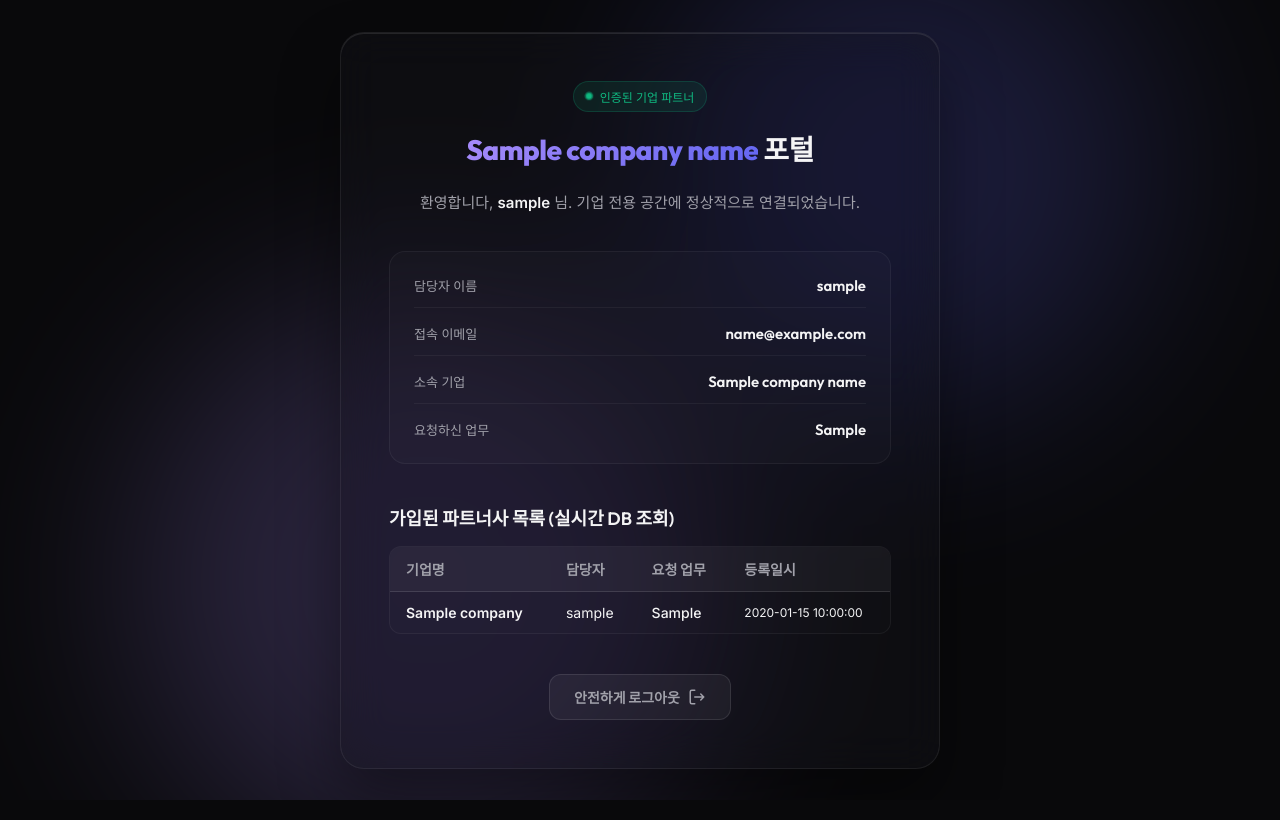
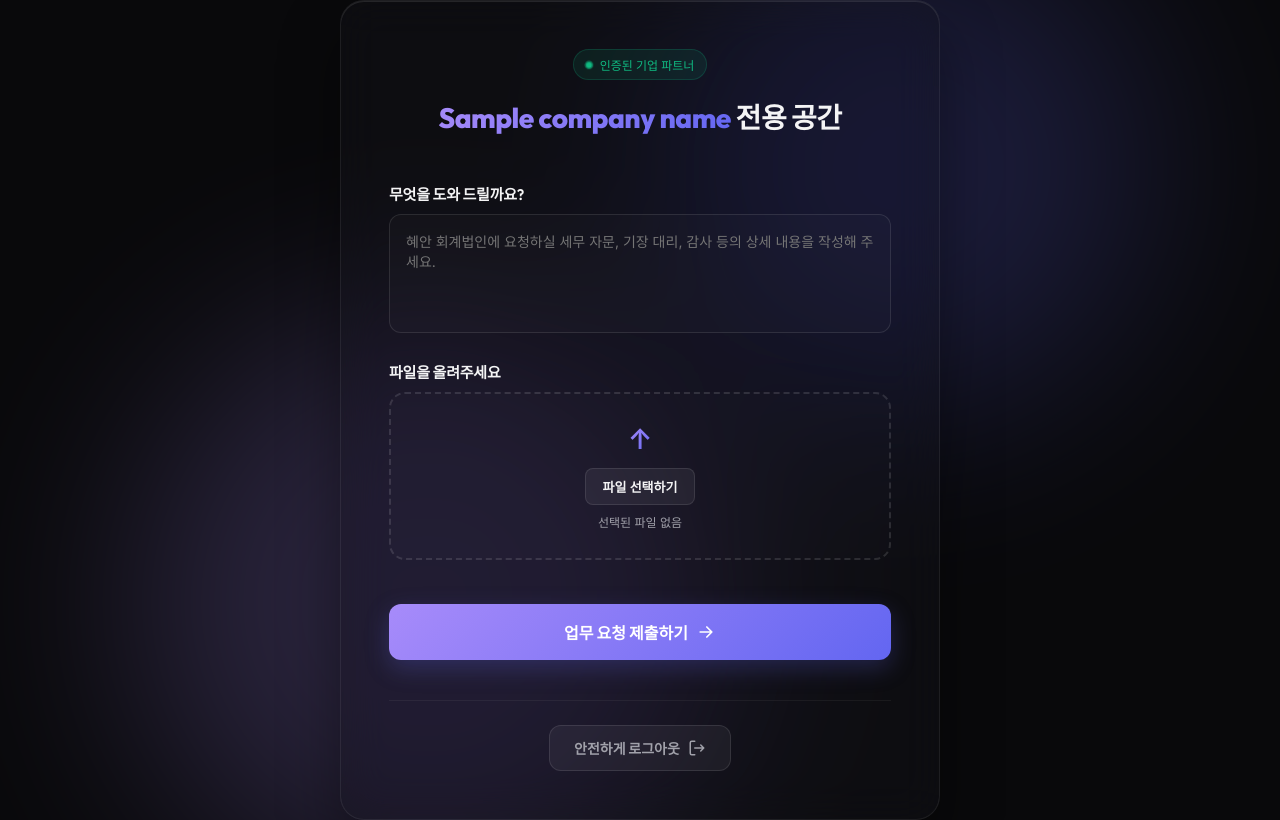
Before and after one commit to Bright-Sunny-Kim/landing_page, a Flask app: template templates/company.html in a window 1280 px wide. Run offline with Flask 3, Linux system fonts and the light colour scheme; the template is opened without the code that fills it: most values are stand-ins (such as "Sample title", 1, 10 or a date in 2020).

Commit message:
Implement Master portal routing for cpaeastsun@gmail.com and simplify company dashboard with request/upload forms

```diff
--- a/app.py
+++ b/app.py
@@ -1,11 +1,18 @@
 import os
 import sqlite3
-from flask import Flask, request, render_template, redirect, url_for, session
+from flask import Flask, request, render_template, redirect, url_for, session, jsonify
+from werkzeug.utils import secure_filename
 
 app = Flask(__name__)
 app.secret_key = os.urandom(24)
 
 DB_PATH = 'database.db'
+UPLOAD_FOLDER = 'uploads'
+os.makedirs(UPLOAD_FOLDER, exist_ok=True)
+app.config['UPLOAD_FOLDER'] = UPLOAD_FOLDER
+
+# 마스터 관리자 이메일 상수 정의
+MASTER_EMAIL = 'cpaeastsun@gmail.com'
 
 def get_db_connection():
     conn = sqlite3.connect(DB_PATH)
@@ -33,7 +40,9 @@ init_db()
 
 @app.route('/')
 def index():
-    if 'company' in session:
+    if 'email' in session:
+        if session['email'] == MASTER_EMAIL:
+            return redirect(url_for('master_page'))
         return redirect(url_for('company_page', company_name=session['company']))
     return render_template('login.html')
 
@@ -80,26 +89,61 @@ def login():
     finally:
         conn.close()
 
+    if email == MASTER_EMAIL:
+        return redirect(url_for('master_page'))
     return redirect(url_for('company_page', company_name=session['company']))
 
 @app.route('/company/<company_name>')
 def company_page(company_name):
-    if 'company' not in session or session['company'] != company_name:
+    # 로그인 세션 확인 및 마스터인 경우 마스터 페이지로 안내
+    if 'email' not in session:
         return redirect(url_for('index'))
 
-    # 전체 파트너사 목록 조회 (요청 업무 포함)
+    if session['email'] == MASTER_EMAIL:
+        return redirect(url_for('master_page'))
+
+    if session['company'] != company_name:
+        return redirect(url_for('index'))
+
+    # 성공 메시지 여부 획득 (문의 제출 후 리다이렉트 시 사용)
+    success = request.args.get('success', 'false') == 'true'
+
+    return render_template('company.html',
+                           company_name=company_name,
+                           success=success)
+
+@app.route('/master')
+def master_page():
+    # 보안 권한 검증: 마스터 이메일인지 체크
+    if 'email' not in session or session['email'] != MASTER_EMAIL:
+        return redirect(url_for('index'))
+
+    # 전체 파트너사 목록 조회
     conn = get_db_connection()
     cursor = conn.cursor()
     cursor.execute('SELECT company, username, task_type, created_at FROM users ORDER BY id DESC')
     partners = cursor.fetchall()
     conn.close()
 
-    return render_template('company.html',
-                           company_name=company_name,
-                           username=session.get('username'),
-                           email=session.get('email'),
-                           task_type=session.get('task_type'),
-                           partners=partners)
+    return render_template('master.html', partners=partners)
+
+@app.route('/submit-request', methods=['POST'])
+def submit_request():
+    if 'email' not in session:
+        return jsonify({'error': '세션이 만료되었습니다. 다시 로그인해 주세요.'}), 401
+
+    # 문의 및 파일 데이터 받기
+    help_text = request.form.get('help_text')
+    file = request.files.get('file')
+
+    if file and file.filename != '':
+        filename = secure_filename(file.filename)
+        # 로컬 업로드 폴더에 저장
+        file.save(os.path.join(app.config['UPLOAD_FOLDER'], filename))
+
+    # 여기서는 접수 완료 상태로 세션 유지 후 다시 기업 포털로 이동
+    # 프로덕션에서는 이 문의를 추가 DB 테이블에 보존할 수 있음
+    return redirect(url_for('company_page', company_name=session['company'], success='true'))
 
 @app.route('/logout')
 def logout():
--- a/static/css/style.css
+++ b/static/css/style.css
@@ -254,6 +254,7 @@ h1 {
     transition: all 0.3s ease;
     margin-top: 16px;
     overflow: hidden;
+    width: 100%;
 }
 
 .btn-submit:hover {
@@ -287,6 +288,10 @@ h1 {
     max-width: 100%;
 }
 
+.dashboard-card.master-card {
+    max-width: 800px; /* 마스터 대시보드는 표 조회를 위해 좀 더 넓게 설정 */
+}
+
 .status-badge {
     display: inline-flex;
     align-items: center;
@@ -300,6 +305,33 @@ h1 {
     font-weight: 500;
     margin-bottom: 20px;
     align-self: center;
+}
+
+.status-badge.master-badge {
+    background: rgba(167, 139, 250, 0.1);
+    border-color: rgba(167, 139, 250, 0.25);
+    color: #a78bfa;
+}
+
+.status-badge.master-badge .pulse-dot {
+    background: #a78bfa;
+    box-shadow: 0 0 0 0 rgba(167, 139, 250, 0.7);
+    animation: pulse-master 1.6s infinite;
+}
+
+@keyframes pulse-master {
+    0% {
+        transform: scale(0.95);
+        box-shadow: 0 0 0 0 rgba(167, 139, 250, 0.7);
+    }
+    70% {
+        transform: scale(1);
+        box-shadow: 0 0 0 6px rgba(167, 139, 250, 0);
+    }
+    100% {
+        transform: scale(0.95);
+        box-shadow: 0 0 0 0 rgba(167, 139, 250, 0);
+    }
 }
 
 .pulse-dot {
@@ -352,49 +384,142 @@ h1 {
     color: var(--text-primary);
 }
 
-/* User Info Section */
-.user-info-section {
-    background: rgba(255, 255, 255, 0.02);
-    border: 1px solid rgba(255, 255, 255, 0.05);
-    border-radius: 16px;
-    padding: 24px;
+/* Request Form Styling (For company portal) */
+.request-form {
+    display: flex;
+    flex-direction: column;
+    gap: 28px;
     margin-bottom: 40px;
+    width: 100%;
 }
 
-.info-card {
+.form-group-block {
     display: flex;
     flex-direction: column;
-    gap: 16px;
+    gap: 10px;
+    width: 100%;
 }
 
-.info-item {
-    display: flex;
-    justify-content: space-between;
-    align-items: center;
-    padding-bottom: 12px;
-    border-bottom: 1px solid rgba(255, 255, 255, 0.05);
+.field-label {
+    font-family: var(--font-header);
+    font-size: 15px;
+    font-weight: 600;
+    color: var(--text-primary);
+    text-align: left;
+    letter-spacing: -0.2px;
 }
 
-.info-item:last-child {
-    padding-bottom: 0;
-    border-bottom: none;
+textarea {
+    width: 100%;
+    background: rgba(255, 255, 255, 0.02);
+    border: 1px solid rgba(255, 255, 255, 0.1);
+    border-radius: 12px;
+    padding: 16px;
+    color: var(--text-primary);
+    font-family: var(--font-body);
+    font-size: 14px;
+    outline: none;
+    resize: none;
+    transition: all 0.3s ease;
 }
 
-.info-label {
+textarea:focus {
+    border-color: #a78bfa;
+    background: rgba(255, 255, 255, 0.04);
+    box-shadow: 0 0 15px rgba(167, 139, 250, 0.15);
+}
+
+/* File Upload Field */
+.file-input-hidden {
+    display: none;
+}
+
+.file-drop-area {
+    display: flex;
+    flex-direction: column;
+    align-items: center;
+    justify-content: center;
+    border: 2px dashed rgba(255, 255, 255, 0.12);
+    border-radius: 16px;
+    padding: 28px;
+    background: rgba(255, 255, 255, 0.01);
+    cursor: pointer;
+    transition: all 0.3s ease;
+    width: 100%;
+}
+
+.file-drop-area:hover {
+    border-color: #a78bfa;
+    background: rgba(167, 139, 250, 0.03);
+}
+
+.upload-cloud-icon {
+    font-size: 28px;
+    margin-bottom: 12px;
+    background: var(--primary-gradient);
+    -webkit-background-clip: text;
+    -webkit-text-fill-color: transparent;
+    font-weight: bold;
+}
+
+.file-select-btn {
+    font-size: 13px;
+    font-weight: 600;
+    color: var(--text-primary);
+    background: rgba(255, 255, 255, 0.06);
+    border: 1px solid rgba(255, 255, 255, 0.1);
+    padding: 8px 16px;
+    border-radius: 8px;
+    margin-bottom: 8px;
+    transition: background 0.2s ease;
+}
+
+.file-drop-area:hover .file-select-btn {
+    background: #6366f1;
+    border-color: #6366f1;
+}
+
+.file-name-preview {
+    font-size: 12px;
     color: var(--text-secondary);
-    font-size: 13px;
+}
+
+/* Alert Box */
+.alert-success-box {
+    display: flex;
+    align-items: center;
+    gap: 12px;
+    background: rgba(16, 185, 129, 0.08);
+    border: 1px solid rgba(16, 185, 129, 0.2);
+    border-radius: 12px;
+    padding: 14px 20px;
+    margin-bottom: 28px;
+    width: 100%;
+}
+
+.alert-icon {
+    color: var(--success-color);
+    font-weight: bold;
+    font-size: 16px;
+}
+
+.alert-text {
+    font-size: 14px;
+    color: #e6fcf5;
     font-weight: 500;
 }
 
-.info-value {
-    font-family: var(--font-header);
-    font-weight: 600;
-    font-size: 15px;
+/* Partners Table Styles (For master portal) */
+.partners-section {
+    margin-bottom: 40px;
+    width: 100%;
 }
 
-/* Partners Table Styles */
-.partners-section {
-    margin-bottom: 40px;
+.section-header-flex {
+    display: flex;
+    justify-content: space-between;
+    align-items: flex-end;
+    margin-bottom: 16px;
     width: 100%;
 }
 
@@ -402,13 +527,22 @@ h1 {
     font-family: var(--font-header);
     font-size: 18px;
     font-weight: 600;
-    margin-bottom: 16px;
     color: var(--text-primary);
-    text-align: left;
+    margin: 0;
+}
+
+.partner-count {
+    font-size: 13px;
+    color: var(--text-secondary);
+}
+
+.partner-count strong {
+    color: #a78bfa;
+    font-weight: 600;
 }
 
 .table-container {
-    max-height: 250px;
+    max-height: 350px; /* 마스터 대시보드에서는 세로 길이를 살짝 늘림 */
     overflow-y: auto;
     border-radius: 12px;
     background: rgba(255, 255, 255, 0.01);
@@ -442,7 +576,7 @@ h1 {
 
 .partners-table th,
 .partners-table td {
-    padding: 12px 16px;
+    padding: 14px 18px; /* 패딩을 약간 늘려 가독성 확보 */
 }
 
 .partners-table th {
@@ -488,6 +622,8 @@ h1 {
 .dashboard-footer {
     display: flex;
     justify-content: center;
+    border-top: 1px solid rgba(255, 255, 255, 0.05);
+    padding-top: 24px;
 }
 
 .btn-logout {
--- a/static/js/main.js
+++ b/static/js/main.js
@@ -1,6 +1,7 @@
 // Premium Interaction JavaScript
 
 document.addEventListener('DOMContentLoaded', () => {
+    // 1. 로그인 폼 유효성 체크
     const loginForm = document.getElementById('login-form');
     const submitBtn = document.getElementById('btn-submit');
 
@@ -9,15 +10,14 @@ document.addEventListener('DOMContentLoaded', () => {
             const emailInput = document.getElementById('email');
             const companyInput = document.getElementById('company');
             const usernameInput = document.getElementById('username');
+            const taskInput = document.getElementById('task_type');
 
-            // 기본 유효성 체크
-            if (!emailInput.value.trim() || !companyInput.value.trim() || !usernameInput.value.trim()) {
+            if (!emailInput.value.trim() || !companyInput.value.trim() || !usernameInput.value.trim() || !taskInput.value) {
                 e.preventDefault();
                 alert('모든 필드를 입력해 주세요.');
                 return;
             }
 
-            // 이메일 정규식 유효성 체크
             const emailRegex = /^[^\s@]+@[^\s@]+\.[^\s@]+$/;
             if (!emailRegex.test(emailInput.value.trim())) {
                 e.preventDefault();
@@ -25,7 +25,6 @@ document.addEventListener('DOMContentLoaded', () => {
                 return;
             }
 
-            // 제출 시 마이크로 애니메이션 및 상태 변경
             submitBtn.disabled = true;
             submitBtn.style.opacity = '0.8';
             submitBtn.querySelector('span').textContent = '데이터 처리 중...';
@@ -37,5 +36,22 @@ document.addEventListener('DOMContentLoaded', () => {
         });
     }
 
-    // 인풋 필드에 포커스 되었을 때 추가 비주얼 효과가 필요하다면 여기에 추가 작성 가능
+    // 2. 파일 첨부명 실시간 미리보기 (마이크로 인터랙션)
+    const fileInput = document.getElementById('file');
+    const fileNamePreview = document.getElementById('file-name-preview');
+
+    if (fileInput && fileNamePreview) {
+        fileInput.addEventListener('change', (e) => {
+            if (e.target.files && e.target.files.length > 0) {
+                const name = e.target.files[0].name;
+                fileNamePreview.textContent = name;
+                fileNamePreview.style.color = '#a78bfa'; // 파일이 선택되면 글자색 변경
+                fileNamePreview.style.fontWeight = '500';
+            } else {
+                fileNamePreview.textContent = '선택된 파일 없음';
+                fileNamePreview.style.color = 'var(--text-secondary)';
+                fileNamePreview.style.fontWeight = 'normal';
+            }
+        });
+    }
 });
--- a/templates/company.html
+++ b/templates/company.html
@@ -25,56 +25,42 @@
                     <span class="pulse-dot"></span>
                     <span>인증된 기업 파트너</span>
                 </div>
-                <h1 id="dashboard-heading"><span class="company-highlight">{{ company_name }}</span> 포털</h1>
-                <p class="welcome-message">환영합니다, <strong>{{ username }}</strong> 님. 기업 전용 공간에 정상적으로 연결되었습니다.</p>
+                <h1 id="dashboard-heading"><span class="company-highlight">{{ company_name }}</span> 전용 공간</h1>
             </header>
 
-            <section class="user-info-section">
-                <div class="info-card">
-                    <div class="info-item">
-                        <span class="info-label">담당자 이름</span>
-                        <span class="info-value" id="val-username">{{ username }}</span>
-                    </div>
-                    <div class="info-item">
-                        <span class="info-label">접속 이메일</span>
-                        <span class="info-value" id="val-email">{{ email }}</span>
-                    </div>
-                    <div class="info-item">
-                        <span class="info-label">소속 기업</span>
-                        <span class="info-value" id="val-company">{{ company_name }}</span>
-                    </div>
-                    <div class="info-item">
-                        <span class="info-label">요청하신 업무</span>
-                        <span class="info-value" id="val-task">{{ task_type }}</span>
+            {% if success %}
+            <div class="alert-success-box">
+                <span class="alert-icon">✓</span>
+                <span class="alert-text">문의사항과 첨부파일이 성공적으로 접수되었습니다.</span>
+            </div>
+            {% endif %}
+
+            <!-- 업무 요청 폼 -->
+            <form action="{{ url_for('submit_request') }}" method="POST" enctype="multipart/form-data" class="request-form">
+                <div class="form-group-block">
+                    <label for="help_text" class="field-label">무엇을 도와 드릴까요?</label>
+                    <textarea id="help_text" name="help_text" required rows="5" placeholder="혜안 회계법인에 요청하실 세무 자문, 기장 대리, 감사 등의 상세 내용을 작성해 주세요."></textarea>
+                </div>
+
+                <div class="form-group-block">
+                    <label class="field-label">파일을 올려주세요</label>
+                    <div class="file-upload-wrapper">
+                        <input type="file" id="file" name="file" class="file-input-hidden">
+                        <label for="file" class="file-drop-area">
+                            <span class="upload-cloud-icon">↑</span>
+                            <span class="file-select-btn">파일 선택하기</span>
+                            <span class="file-name-preview" id="file-name-preview">선택된 파일 없음</span>
+                        </label>
                     </div>
                 </div>
-            </section>
 
-            <section class="partners-section">
-                <h2 class="section-title">가입된 파트너사 목록 (실시간 DB 조회)</h2>
-                <div class="table-container">
-                    <table class="partners-table">
-                        <thead>
-                            <tr>
-                                <th>기업명</th>
-                                <th>담당자</th>
-                                <th>요청 업무</th>
-                                <th>등록일시</th>
-                            </tr>
-                        </thead>
-                        <tbody>
-                            {% for partner in partners %}
-                            <tr>
-                                <td class="col-company">{{ partner.company }}</td>
-                                <td>{{ partner.username }}</td>
-                                <td class="col-task">{{ partner.task_type }}</td>
-                                <td class="col-date">{{ partner.created_at }}</td>
-                            </tr>
-                            {% endfor %}
-                        </tbody>
-                    </table>
-                </div>
-            </section>
+                <button type="submit" id="btn-request-submit" class="btn-submit">
+                    <span>업무 요청 제출하기</span>
+                    <svg class="btn-arrow" viewBox="0 0 24 24" fill="none" xmlns="http://www.w3.org/2000/svg">
+                        <path d="M5 12H19M19 12L13 6M19 12L13 18" stroke="currentColor" stroke-width="2" stroke-linecap="round" stroke-linejoin="round"/>
+                    </svg>
+                </button>
+            </form>
 
             <footer class="dashboard-footer">
                 <a href="{{ url_for('logout') }}" id="btn-logout" class="btn-logout">
```
Also changed, not shown: templates/master.html (added, +75 -0 lines).
